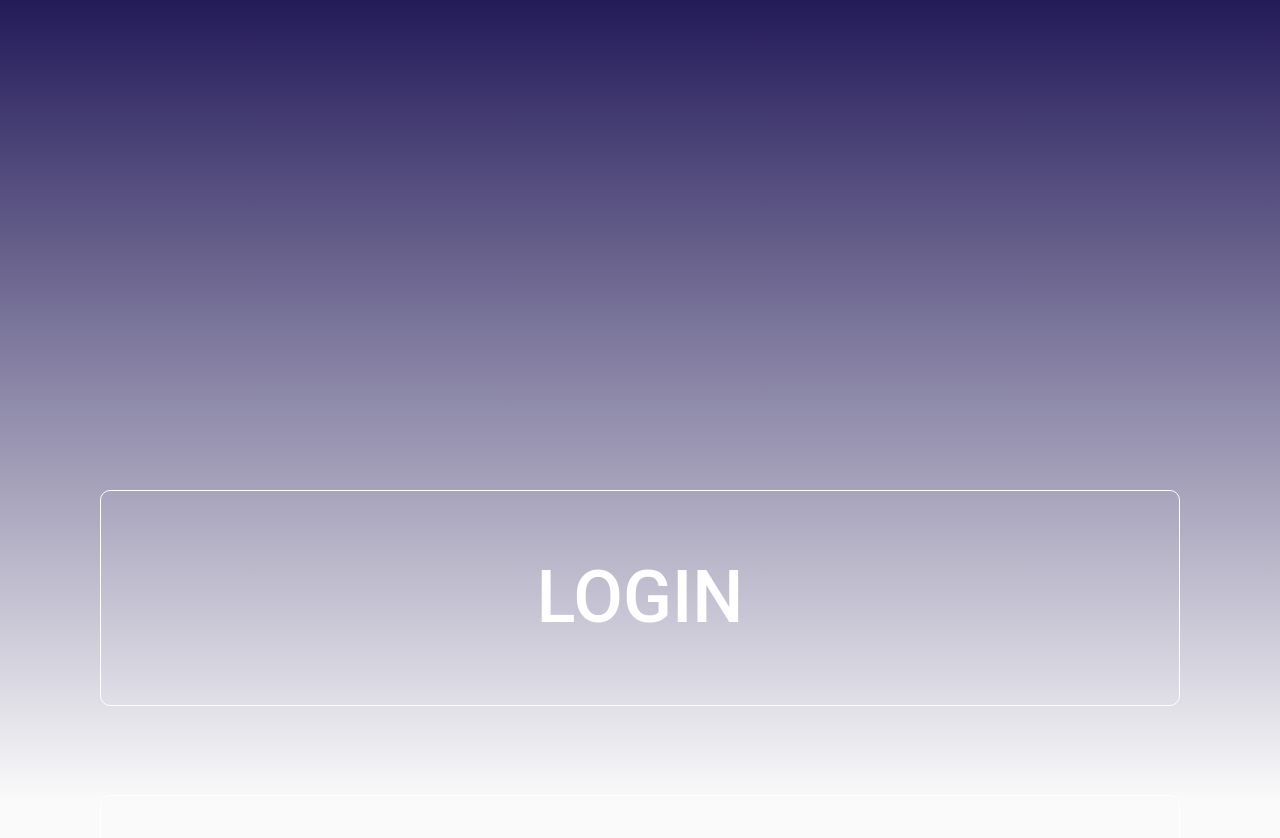
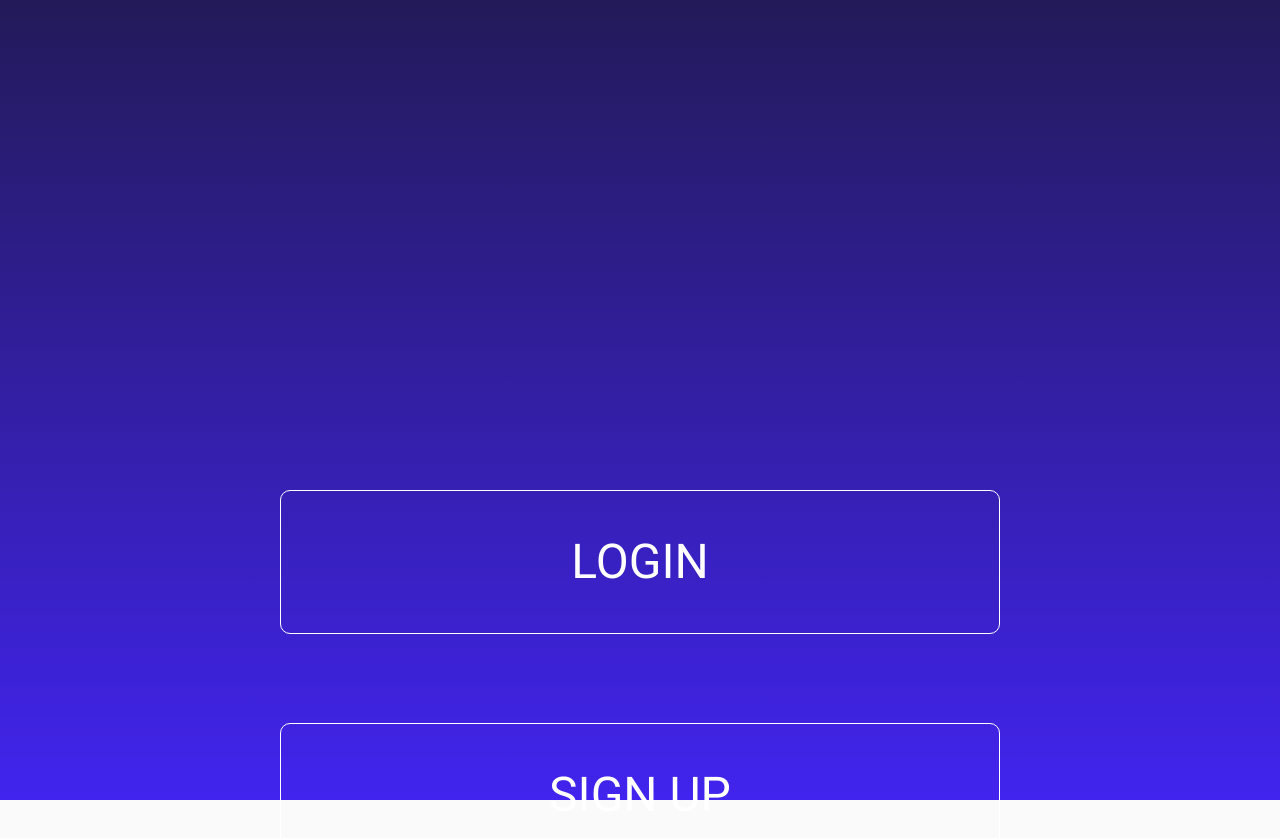
Before and after one commit to deticket/app, a Next.js app in the folder client/: page / in a window 1280 px wide. Shown: the top 838 px of the page. Built offline with nearby package versions, Linux system fonts and the light colour scheme.

Commit message:
format fix

```diff
--- a/client/components/displayticket.jsx
+++ b/client/components/displayticket.jsx
@@ -2,32 +2,24 @@ import React from "react";
 import BackIcon from "@material-ui/icons/ArrowBack";
 import Button from "@material-ui/core/Button";
 import Paper from "@material-ui/core/Paper";
-import styled, { createGlobalStyle } from "styled-components";
+import styled from "styled-components";
 import Link from "next/link";
 import PropTypes from "prop-types";
 // import Background from '../components/Background.jsx';
 
 import QRCode from "qrcode.react";
-import { tickets } from "../data/Data";
+import { tickets } from "../Data/index";
 
-const GlobalStyles = createGlobalStyle`
-    body {
-        @import url('https://fonts.googleapis.com/css?family=Roboto');
-        font-family: 'Roboto', sans-serif;
-        margin: unset;
-    }
-    `;
 
 const StyledCell = styled.div`
   font-size: 2em;
   color: beige;
-  width: 7em;
-  height: 5em;
+  width: 9em;
   background: #3b3bff;
   display: flex;
   flex-direction: column;
   justify-content: space-around;
-  height: 3.1em;
+  height: 3em;
   padding-left: 1em;
   padding-right: 1em;
 `;
@@ -65,7 +57,6 @@ const HeaderIcon = styled(BackIcon)`
 // TODO: factor divs out
 const DisplayTicket = ({ id }) => (
   <div>
-    <GlobalStyles />
     <StyledHeader>
       <HeaderButton>
         <Link href="/wallet">
--- a/client/pages/_app.jsx
+++ b/client/pages/_app.jsx
@@ -1,7 +1,15 @@
 import React from "react";
 import App, { Container } from "next/app";
-import styled from "styled-components";
+import styled, { createGlobalStyle } from "styled-components";
 import CssBaseline from "@material-ui/core/CssBaseline";
+
+const GlobalStyles = createGlobalStyle`
+    body {
+        @import url('https://fonts.googleapis.com/css?family=Roboto');
+        font-family: 'Roboto', sans-serif;
+        margin: unset;
+    }
+`;
 
 const Background = styled.div`
     font-size: 1.5em;
@@ -9,7 +17,7 @@ const Background = styled.div`
     color: white;
     width: 100vw;
     height 100vh;
-    background: linear-gradient(180deg, #231A59 0%, rgba(255, 255, 255, 0) 100%), transparent;
+    background: linear-gradient(180deg, #231A59 0%, rgba(255, 255, 255, 0) 100%), #4124EE;
     z-index: -1;
 `;
 
@@ -19,6 +27,7 @@ class MyApp extends App {
     return (
       <Container>
         <Background>
+          <GlobalStyles />
           <CssBaseline />
           <Component {...pageProps} />
         </Background>
--- a/client/pages/index.jsx
+++ b/client/pages/index.jsx
@@ -11,7 +11,7 @@ const LandingButton = styled(Button)`
     width: 15em;
     height: 3em;
     border-radius: 10px;
-    font-size: 3em;
+    font-size: 2em;
     background-color: transparent;
   }
 `;
--- a/client/pages/marketplace.jsx
+++ b/client/pages/marketplace.jsx
@@ -1,5 +1,5 @@
 import React, { useState } from "react";
-import styled, { createGlobalStyle } from "styled-components";
+import styled from "styled-components";
 // import TextField from '@material-ui/core/TextField';
 import { FixedSizeList as List } from "react-window";
 import Button from "@material-ui/core/Button";
@@ -9,13 +9,6 @@ import { events } from "../Data";
 import SideNav from "../components/layout";
 import Dialog from "../components/purchaseDialog";
 
-const GlobalStyles = createGlobalStyle`
-    body {
-        @import url('https://fonts.googleapis.com/css?family=Roboto');
-        font-family: 'Roboto', sans-serif;
-        margin: unset;
-    }
-`;
 
 const StyledCell = styled.div`
     font-size: 2em;
@@ -111,7 +104,6 @@ function marketplace() {
 
   return (
     <>
-      <GlobalStyles />
       <SideNav />
       <Dialog isOpen={isDialogOpen} setState={setIsDialogOpen} />
       <Heading1>Ticket Marketplace</Heading1>
--- a/client/pages/wallet.jsx
+++ b/client/pages/wallet.jsx
@@ -1,19 +1,12 @@
 import React from "react";
 import Link from "next/link";
-import styled, { createGlobalStyle } from "styled-components";
+import styled from "styled-components";
 import { FixedSizeList as List } from "react-window";
 import PropTypes from "prop-types";
 
 import { tickets } from "../Data";
 import SideNav from "../components/layout";
 
-const GlobalStyles = createGlobalStyle`
-    body {
-        @import url('https://fonts.googleapis.com/css?family=Roboto');
-        font-family: 'Roboto', sans-serif;
-        margin: unset;
-    }
-`;
 
 const StyledCell = styled.div`
     font-size: 2em;
@@ -44,15 +37,6 @@ const BottomRow = styled.div`
 
 const GridContainer = styled.div`
   margin: auto;
-`;
-
-const Background = styled.div`
-    font-size: 1.5em;
-    text-align: center;
-    color: white;
-    width: 100vw;
-    height 100vh;
-    background: linear-gradient(180deg, #231A59 0%, rgba(255, 255, 255, 0) 100%), #4124EE;
 `;
 
 const Heading1 = styled.h1`
@@ -99,8 +83,7 @@ function wallet() {
   }
 
   return (
-    <Background>
-      <GlobalStyles />
+    <>
       <SideNav />
       <Heading1>Ticket Wallet Overview</Heading1>
       <GridContainer>
@@ -114,7 +97,7 @@ function wallet() {
           {TopCell}
         </List>
       </GridContainer>
-    </Background>
+    </>
   );
 }
 
```
